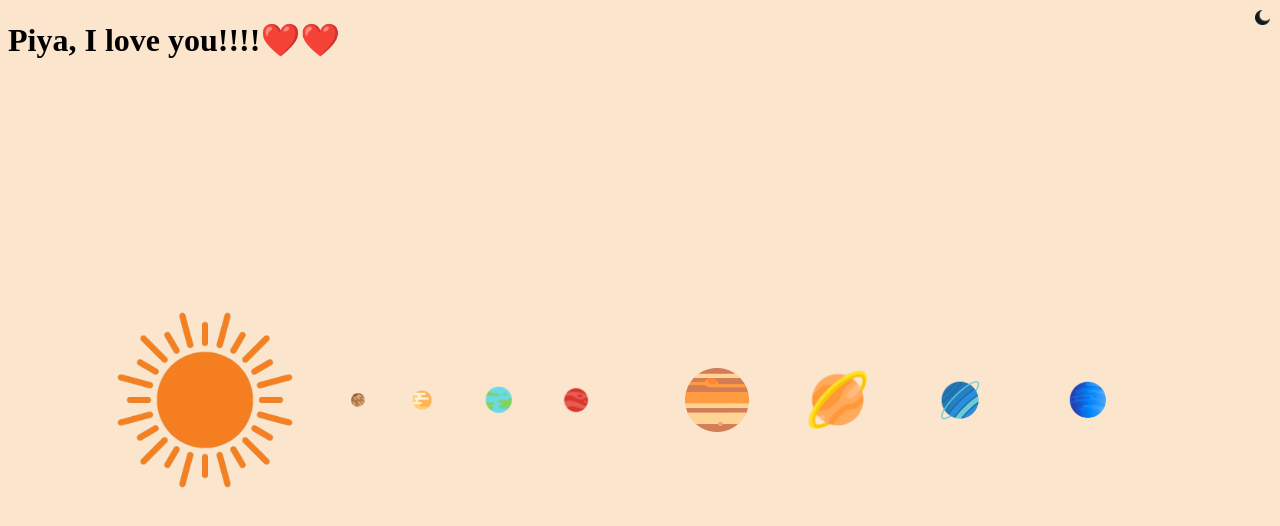
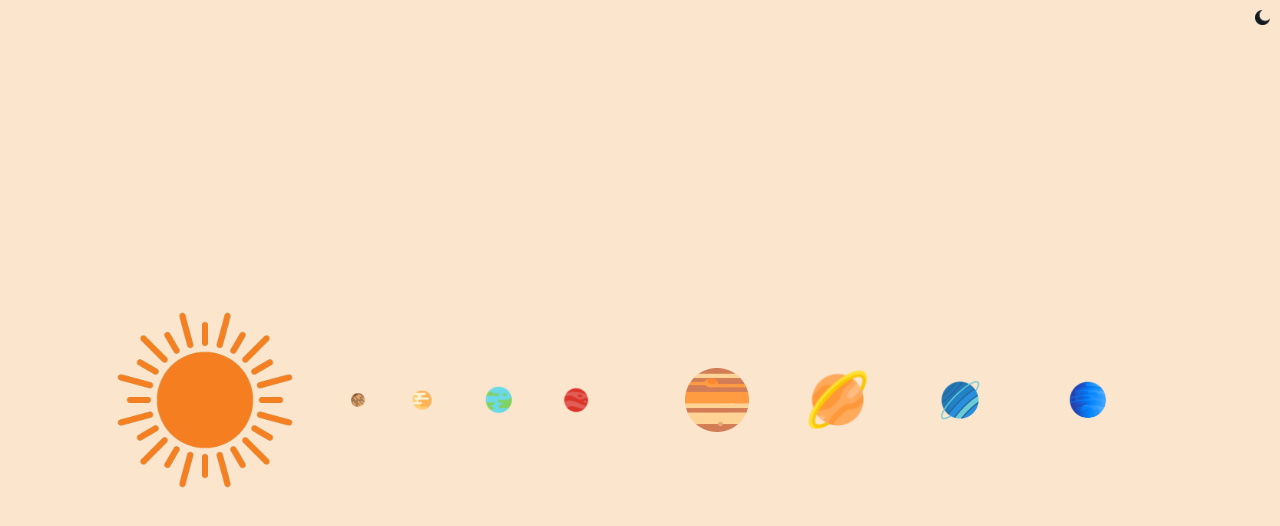
Before and after one commit to Kushagra0514/Space-Profile, a plain HTML site: page index.html in a window 1280 px wide. Drawn offline with Linux system fonts and the light colour scheme.

Commit message:
Update index.html

```diff
--- a/index.html
+++ b/index.html
@@ -20,7 +20,6 @@
         </div>
     <img src="assets/images/moon.png" alt="" id="icon" class="text-center" draggable="false"/>
     </div>
-    <h1>Piya, I love you!!!!❤️❤️</h1>
 
     <!-- <div class="centerText">
         <div class="options">
```
